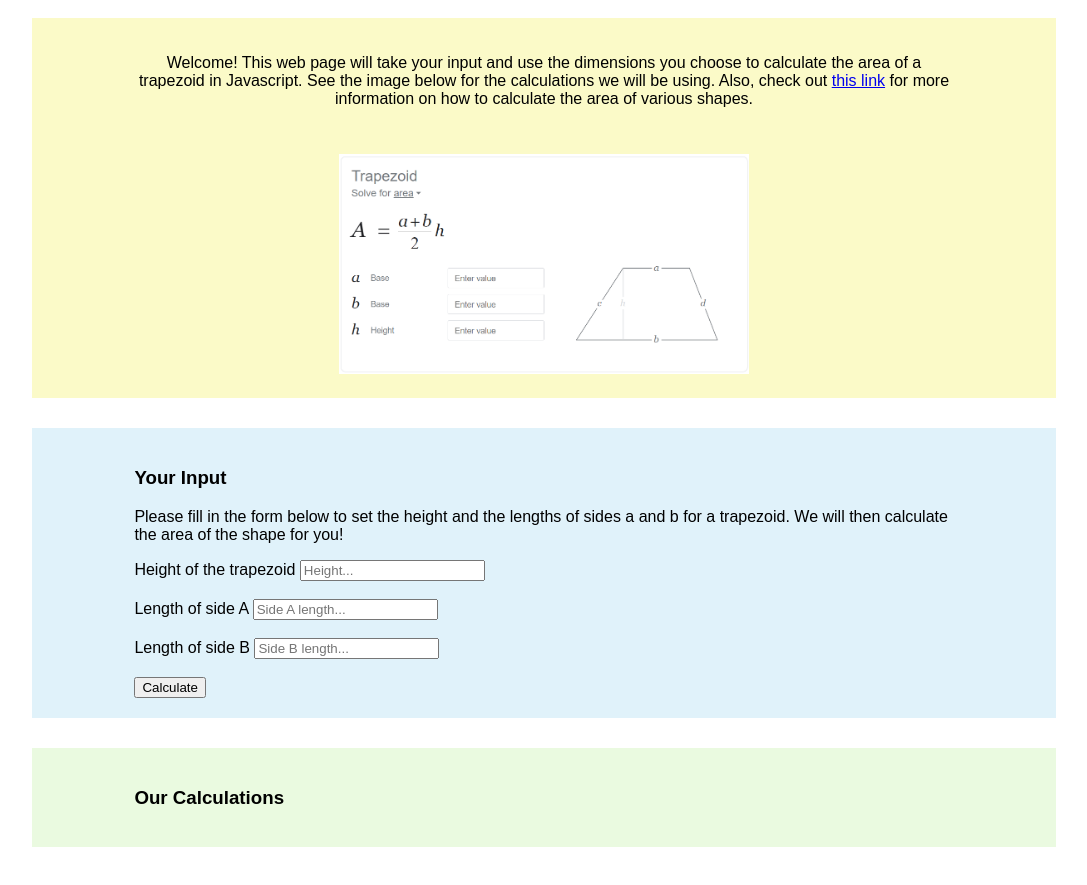
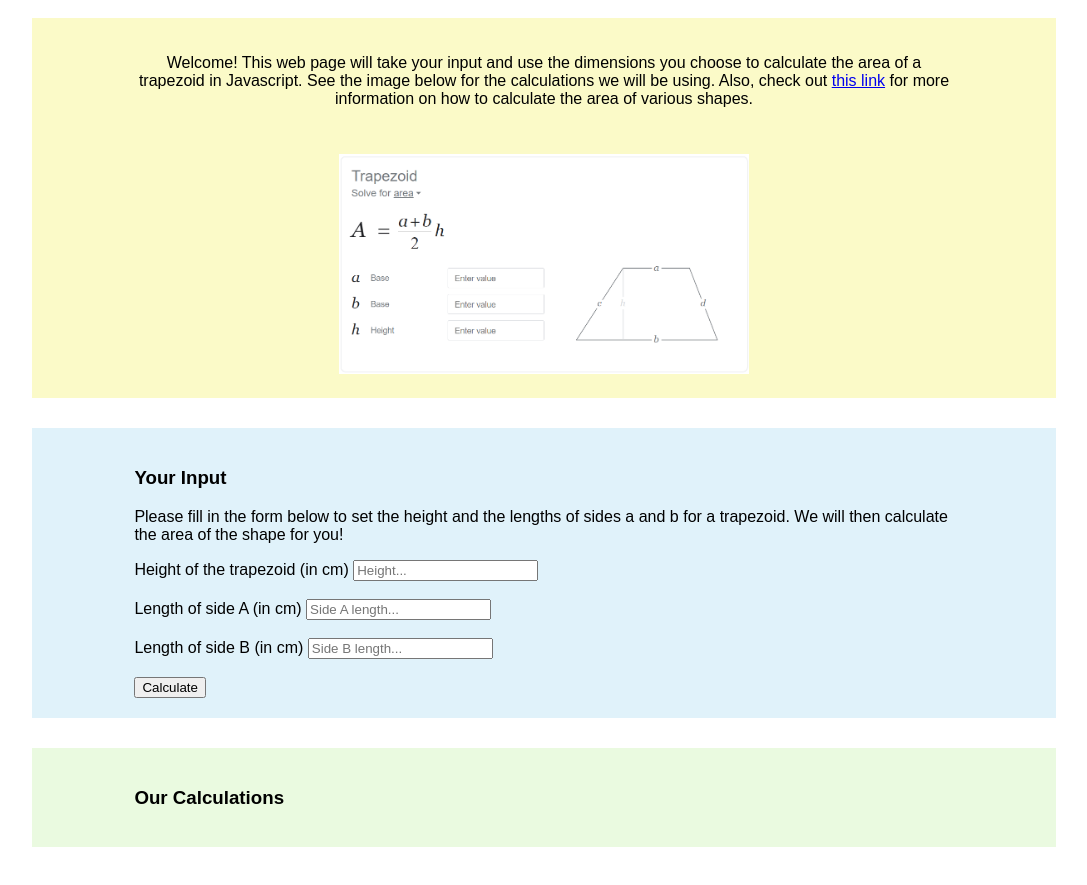
Before and after one commit to ICS2O-Programming-MariaG/Unit3-01-HTML-AreaTrapezoid, a plain HTML site: page index.html in a window 1280 px wide. Shown: the part 145-1030 px from the top of the page, without its empty margins (96-1183 px from the left). Drawn offline with Linux system fonts and the light colour scheme.

Commit message:
Added units to form

```diff
--- a/index.html
+++ b/index.html
@@ -32,11 +32,11 @@
       <p>Please fill in the form below to set the height and the lengths of sides a and b for a trapezoid. We will then calculate the area of the shape for you!</p>
       <!-- Form for user input -->
       <form action="javascript:areaSent()">
-        <label for="height">Height of the trapezoid</label>
+        <label for="height">Height of the trapezoid (in cm)</label>
         <input type="float" id="height" placeholder="Height..."><br><br>
-        <label for="side-a">Length of side A</label>
+        <label for="side-a">Length of side A (in cm)</label>
         <input type="float" id="side-a" placeholder="Side A length..."><br><br>
-        <label for="side-b">Length of side B</label>
+        <label for="side-b">Length of side B (in cm)</label>
         <input type="float" id="side-b" placeholder="Side B length..."><br><br>
         <input type="submit" value="Calculate">
       </form>
```
